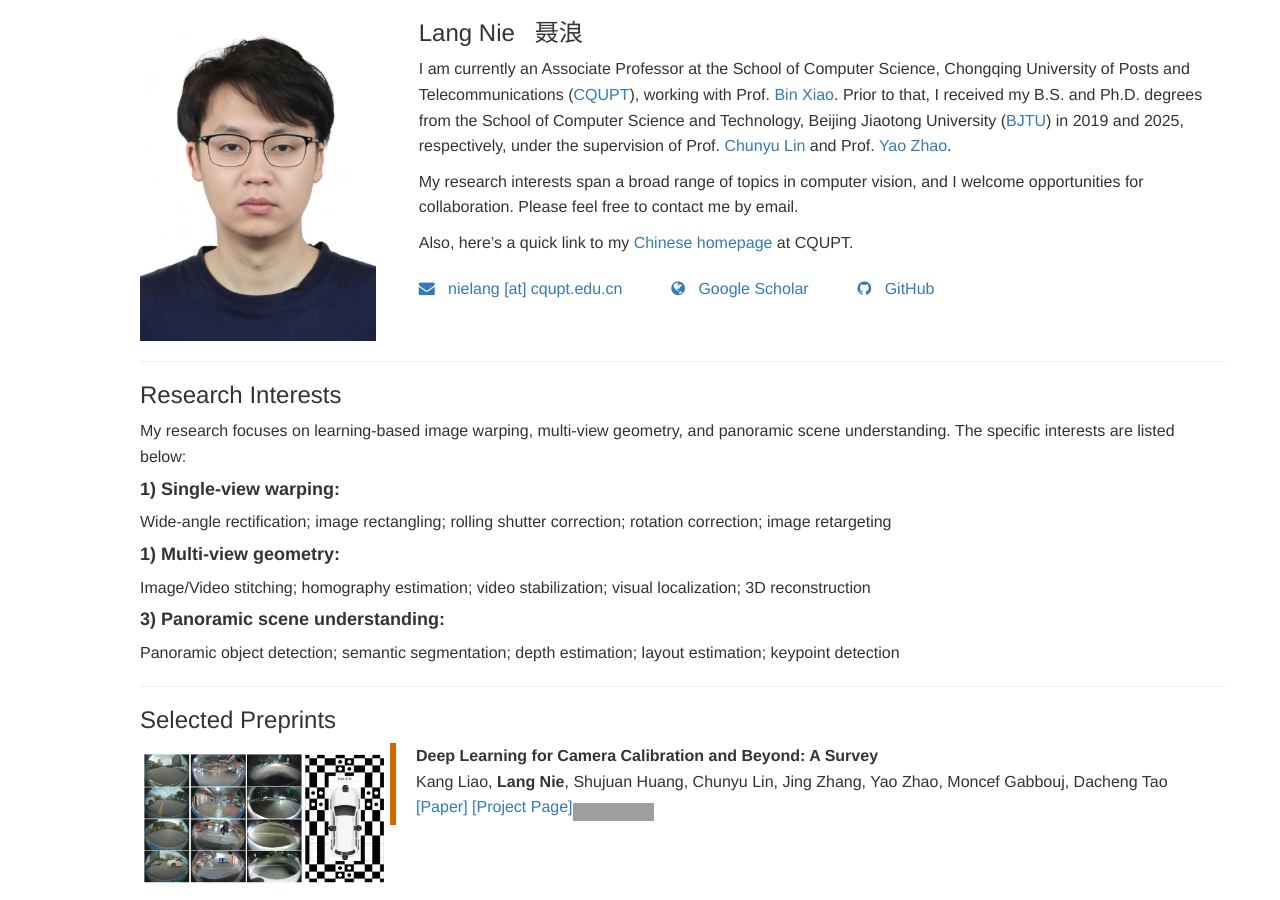
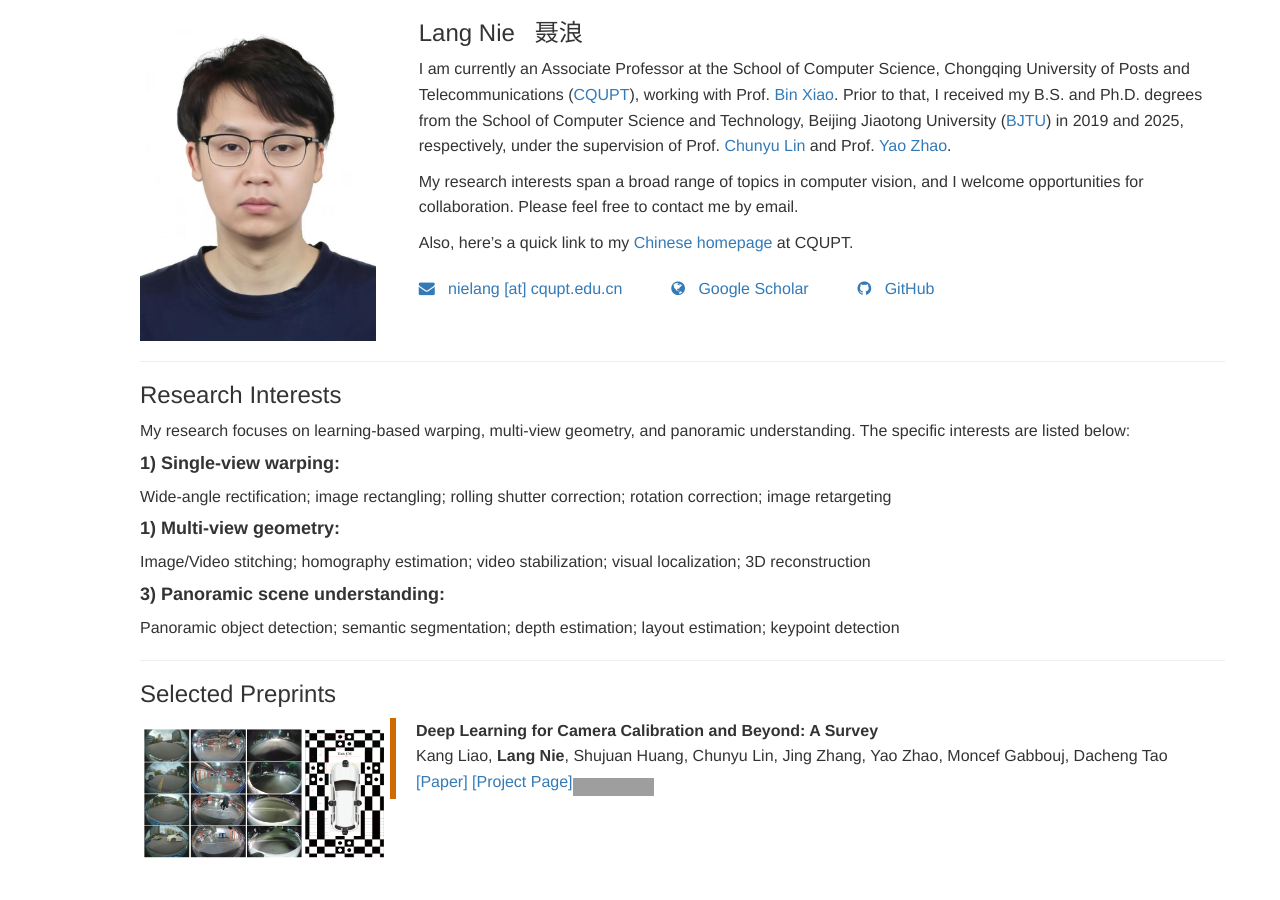
Before and after one commit to nie-lang/nie-lang.github.io, a Jekyll site: the page built from index.html, in a window 1280 px wide and 900 px high. Built offline with Jekyll 4.4.1, drawn with Linux system fonts in a browser that asks for light colours; nearby versions of some CDN libraries; library files that are not in the unit come from our copies; grey boxes are pictures that could not be loaded.

Commit message:
Update interest.html

```diff
--- a/_includes/interest.html
+++ b/_includes/interest.html
@@ -4,7 +4,7 @@
 		Research Interests
 	</h3>
 	<p>
-	My research focuses on learning-based image warping, multi-view geometry, and panoramic scene understanding. The specific interests are listed below:
+	My research focuses on learning-based warping, multi-view geometry, and panoramic understanding. The specific interests are listed below:
 	</p>
 	<h4>
 		<a name='interest1'></a> <b>1) Single-view warping:</b>
```
